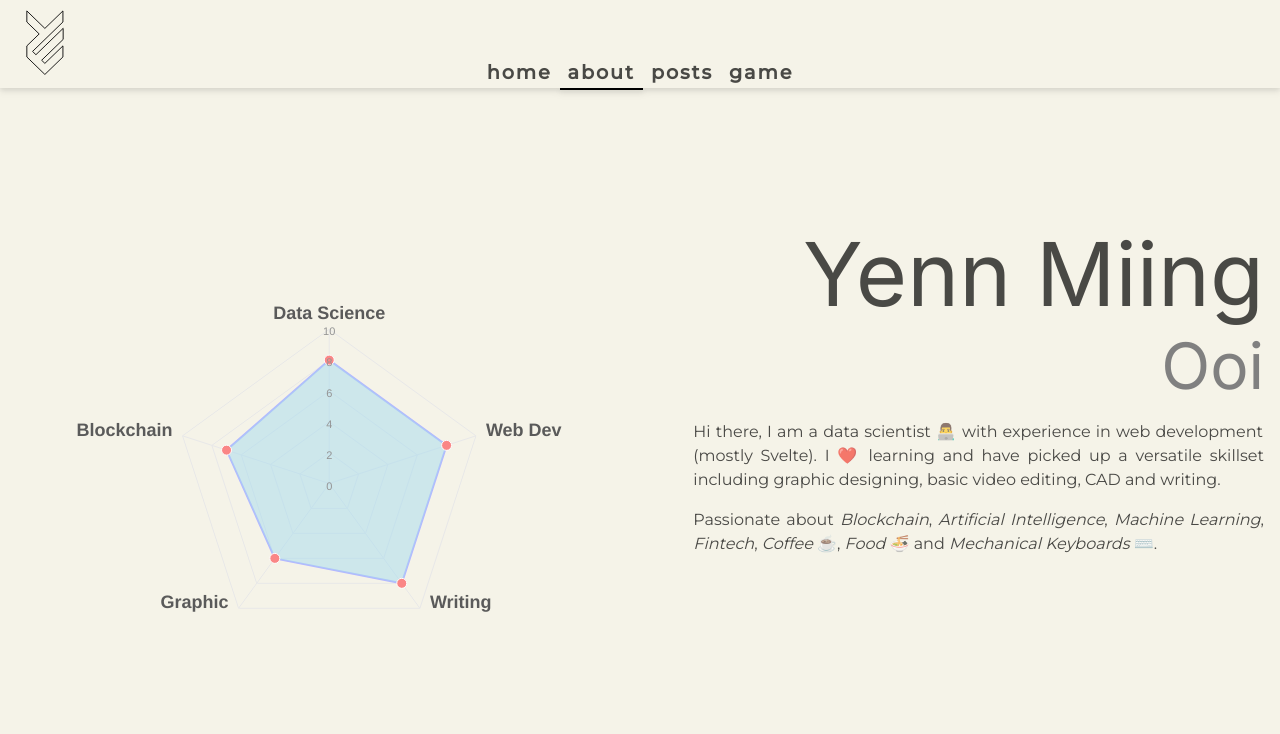
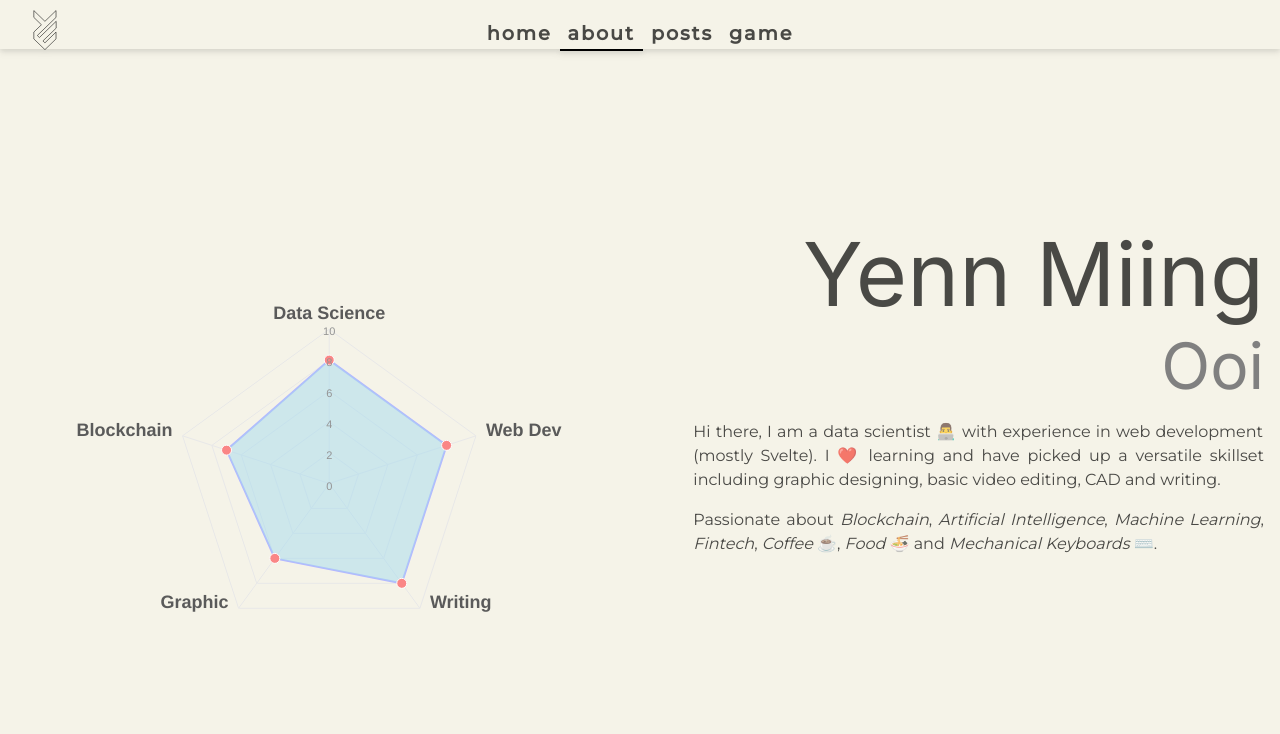
Before and after one commit to yenn01/website, a SvelteKit app: page /about in a window 1280 px wide. Shown: the top 734 px of the page. Built offline with nearby package versions, Linux system fonts and the light colour scheme.

Commit message:
Adjusted to narrower header

```diff
--- a/src/routes/+page.svelte
+++ b/src/routes/+page.svelte
@@ -25,15 +25,15 @@
             targets: '#moving',
             top: 0,
             left: 0,
-            translateX: "-15%",
-            translateY: "-15%",
+            translateX: "-24%",
+            translateY: "-24%",
             duration: 10000,
             autoplay:false,
             easing:"easeInOutCubic",
         })
         resizeLogo = anime({
             targets:'#cont_logo',
-            scale: 0.5,
+            scale: 0.35,
             duration: 10000,
             autoplay:false,
             easing:"easeInOutCubic",
--- a/src/routes/Header.svelte
+++ b/src/routes/Header.svelte
@@ -90,7 +90,7 @@
         top:10px;
         left:0;
         width:90px;
-        height:65px;
+        height:40px;
         position:absolute;
     }
 
@@ -104,7 +104,7 @@
 
 	header {
 		display: flex;
-		height:64px;
+		height:25px;
         width:100%;
         position:fixed;
         top:0;
```
